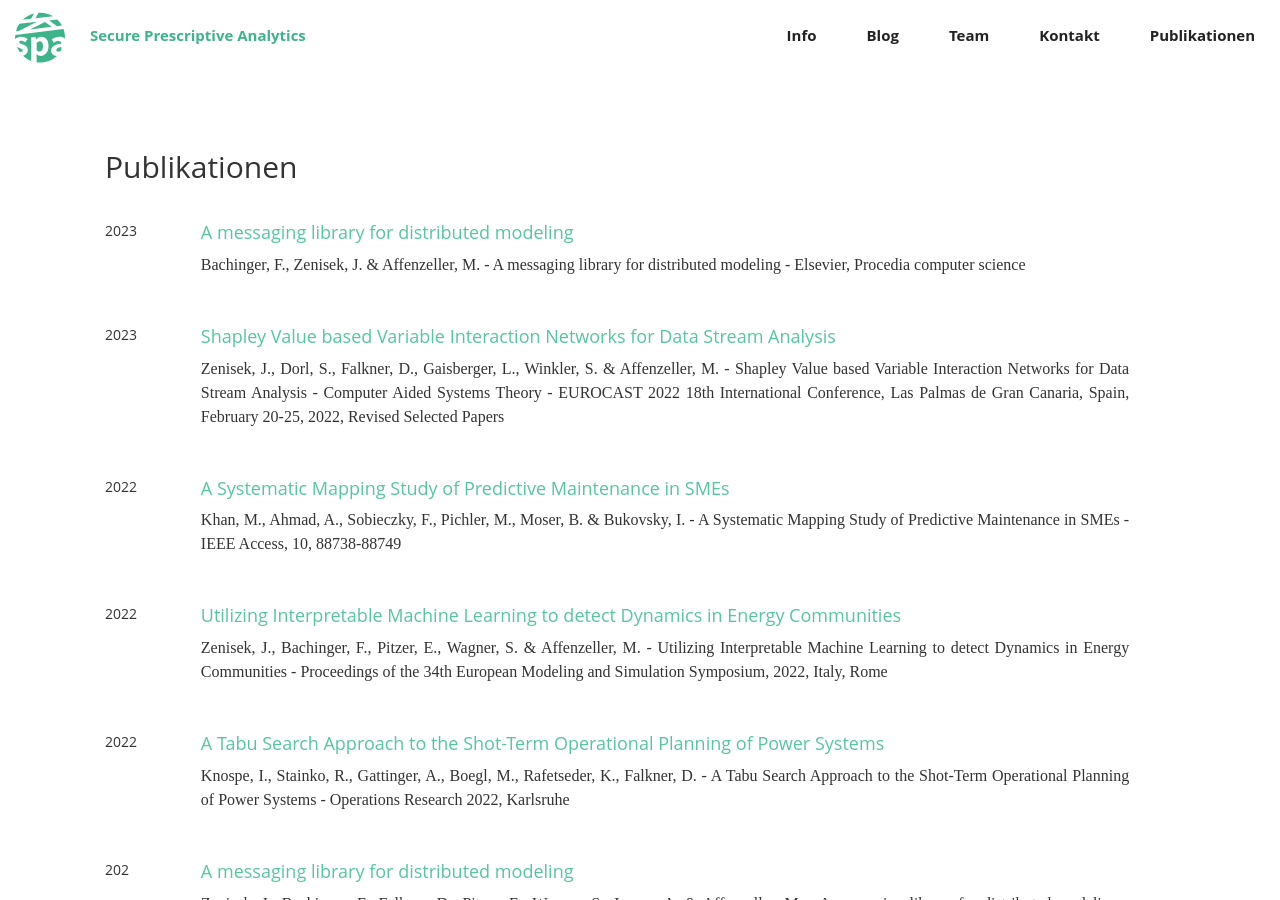
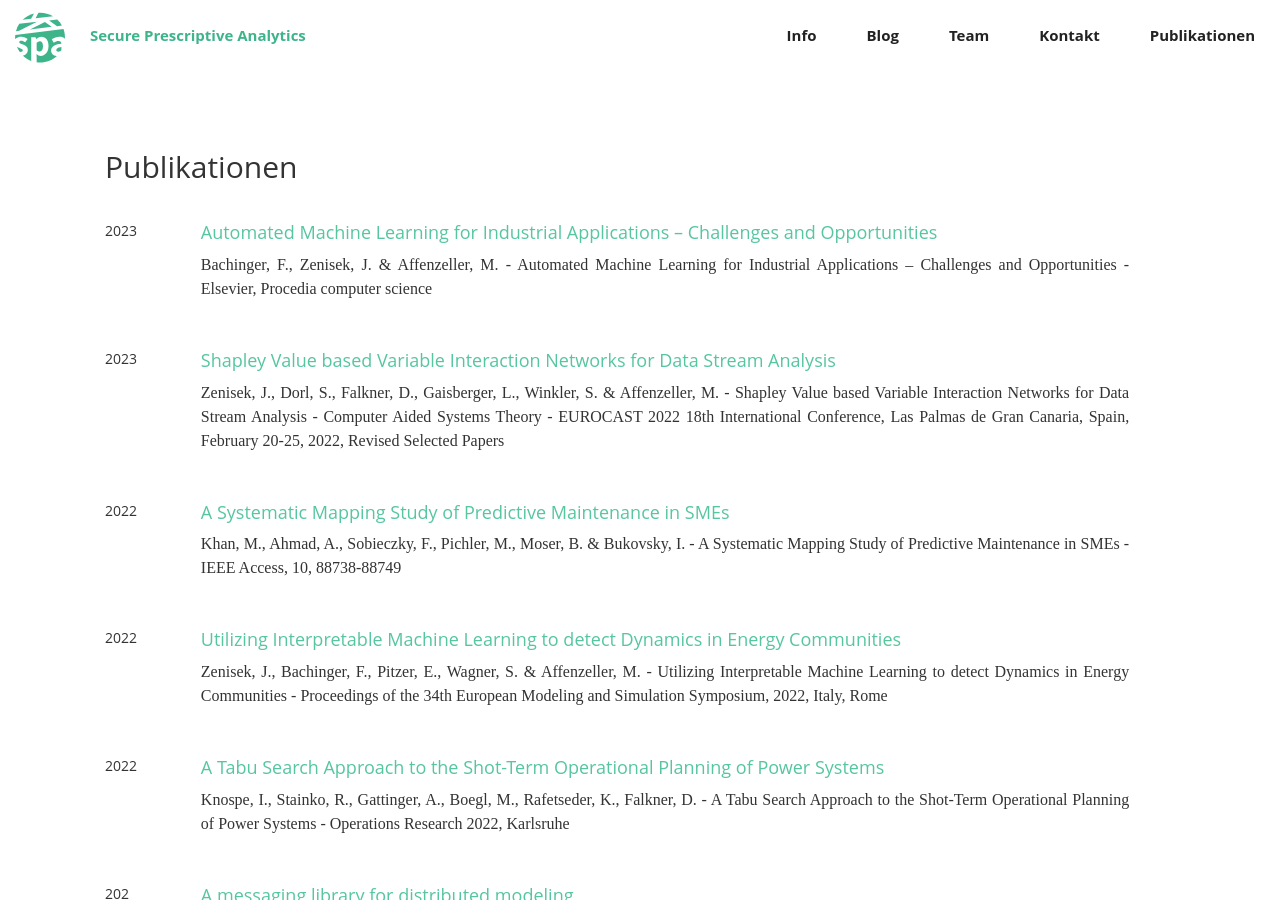
Before and after one commit to prescriptiveanalytics/secureprescriptiveanalytics.github.io, a Jekyll site: the page built from pages/de/publications.html, in a window 1280 px wide and 900 px high. Built offline with Jekyll 4.4.1, drawn with Linux system fonts in a browser that asks for light colours; nearby versions of some CDN libraries; some web fonts are replaced; comment, search, counter and statistics services are not loaded.

Commit message:
fix title of publication

```diff
--- a/_data/publications.yml
+++ b/_data/publications.yml
@@ -49,7 +49,7 @@
 
   - id: bachinger2023
     year: 2023
-    title: A messaging library for distributed modeling
+    title: Automated Machine Learning for Industrial Applications – Challenges and Opportunities
     authors: Bachinger, F., Zenisek, J. & Affenzeller, M.
     publisher: Elsevier, Procedia computer science
     link: /
```
